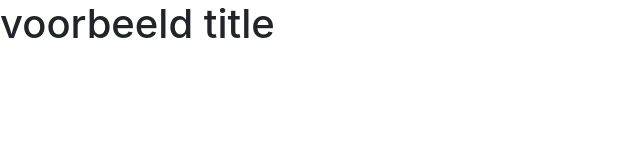
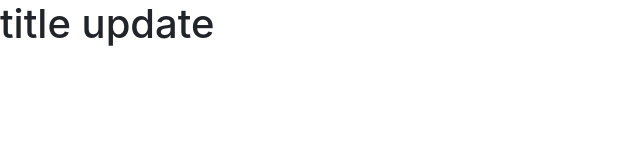
Before and after one commit to DeanTimmers/voorbeeld, a plain HTML site: page index.html in a window 1280 px wide. Shown: the whole page, without its empty margins (0-640 px from the left). Drawn offline with nearby package versions, Linux system fonts and the light colour scheme.

Commit message:
checkout bugfix

```diff
--- a/index.html
+++ b/index.html
@@ -10,7 +10,7 @@
 
 </head>
 <body>
-    <h1>voorbeeld title</h1>
+    <h1>title update </h1>
 
 </body>
 </html>
```
